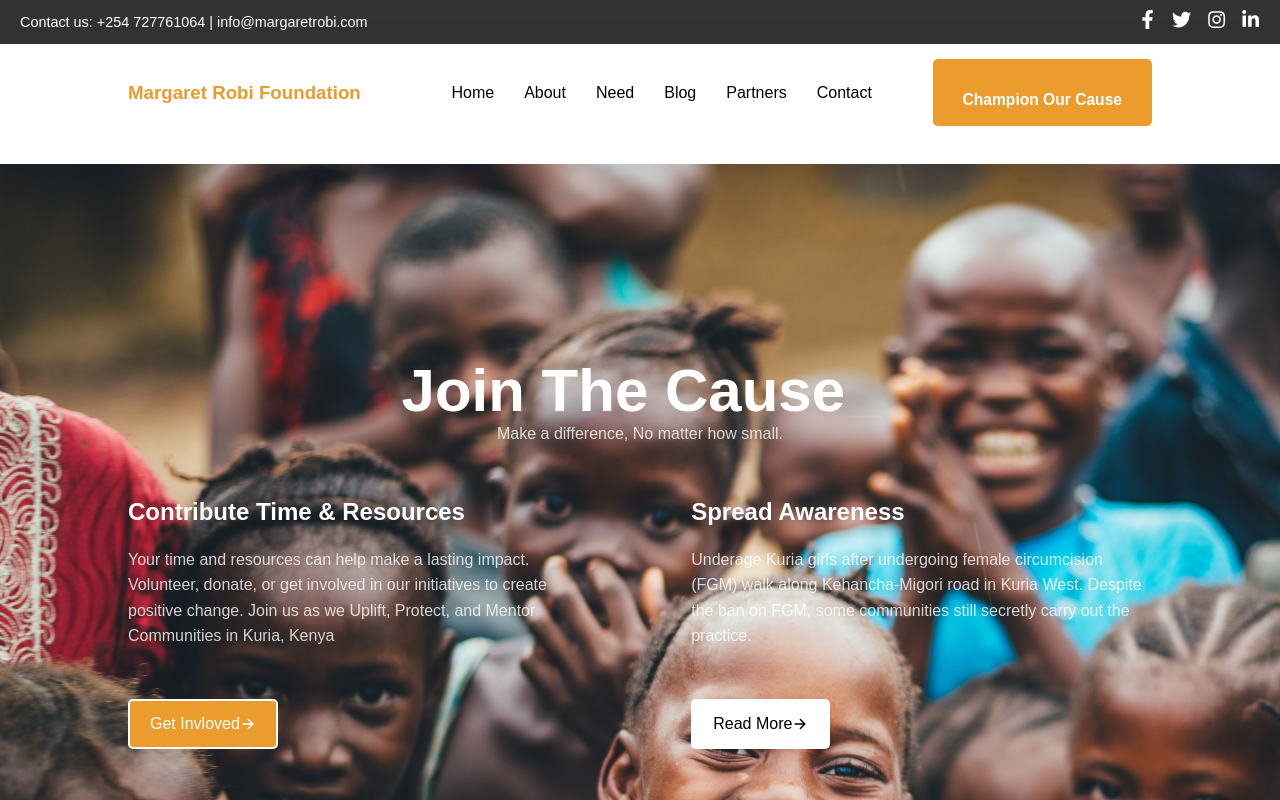
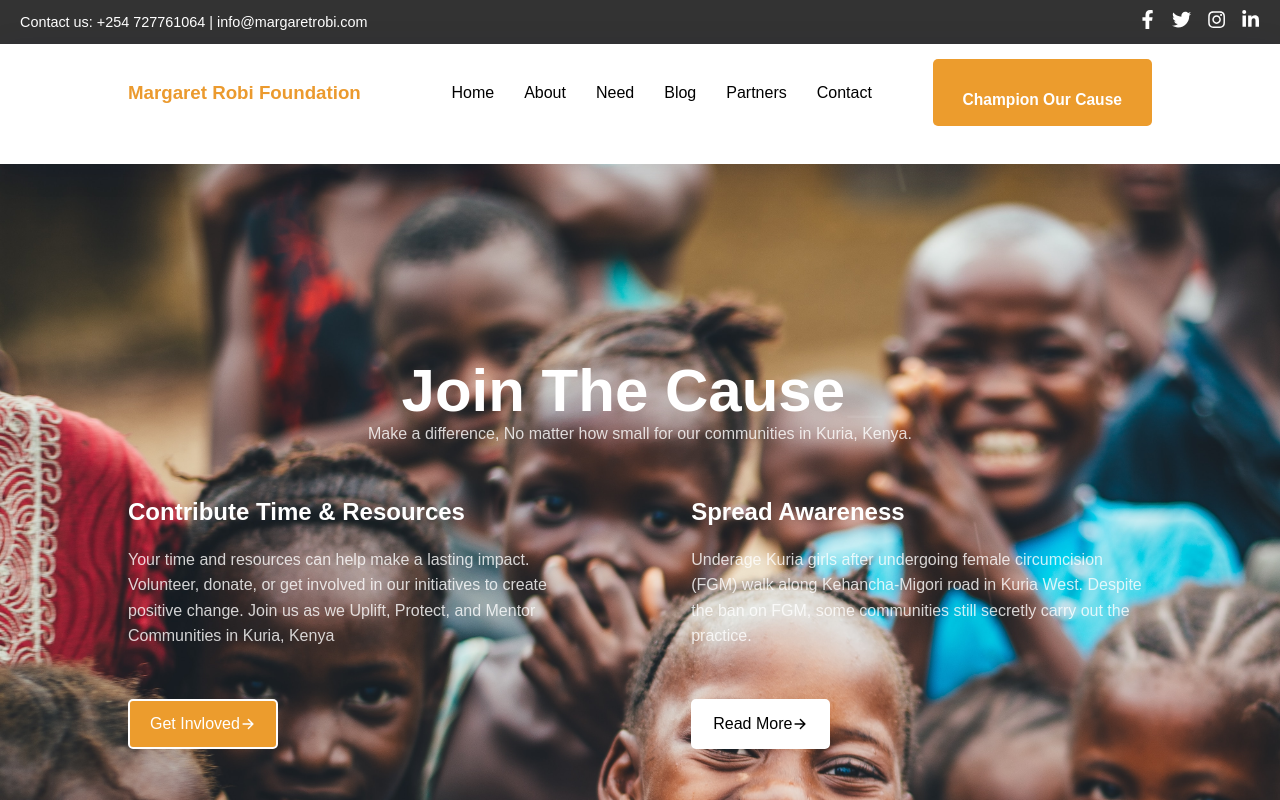
Before and after one commit to boyani-Otieno/gati-foundation, a React (Create React App) app: page / in a window 1280 px wide. Shown: the top 800 px of the page. Built offline with nearby package versions, Linux system fonts and the light colour scheme.

Commit message:
edit header section

```diff
--- a/src/components/common/header/header.css
+++ b/src/components/common/header/header.css
@@ -59,12 +59,12 @@ header .toggle {
     top: 10vh;
     left: 0;
     width: 100%;
-    background-color: #dfb6b2;
+    background-color: #ec9c2d;
     padding: 20px;
   }
   header li a {
     display: inline-block;
     margin-bottom: 20px;
-    color: #fff;
+    color: #000;
   }
 }
--- a/src/components/home/hero/Hero.jsx
+++ b/src/components/home/hero/Hero.jsx
@@ -37,7 +37,7 @@ const Hero = () => {
                 delaySpeed={1000}
               />
             }
-            subtitle='Make a difference, No matter how small.'
+            subtitle='Make a difference, No matter how small for our communities in Kuria, Kenya.'
           />
 
           {/* Additional Information */}
```
